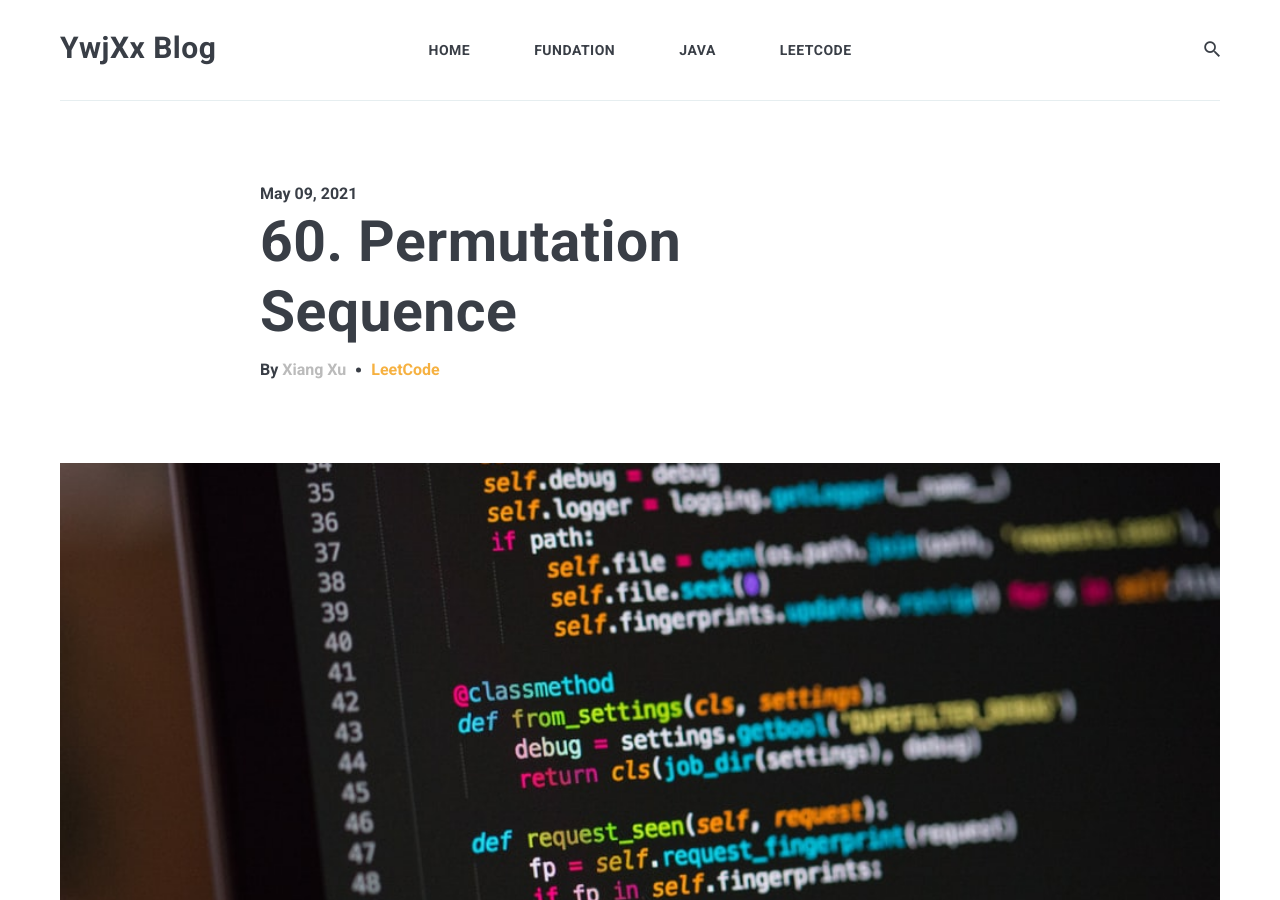
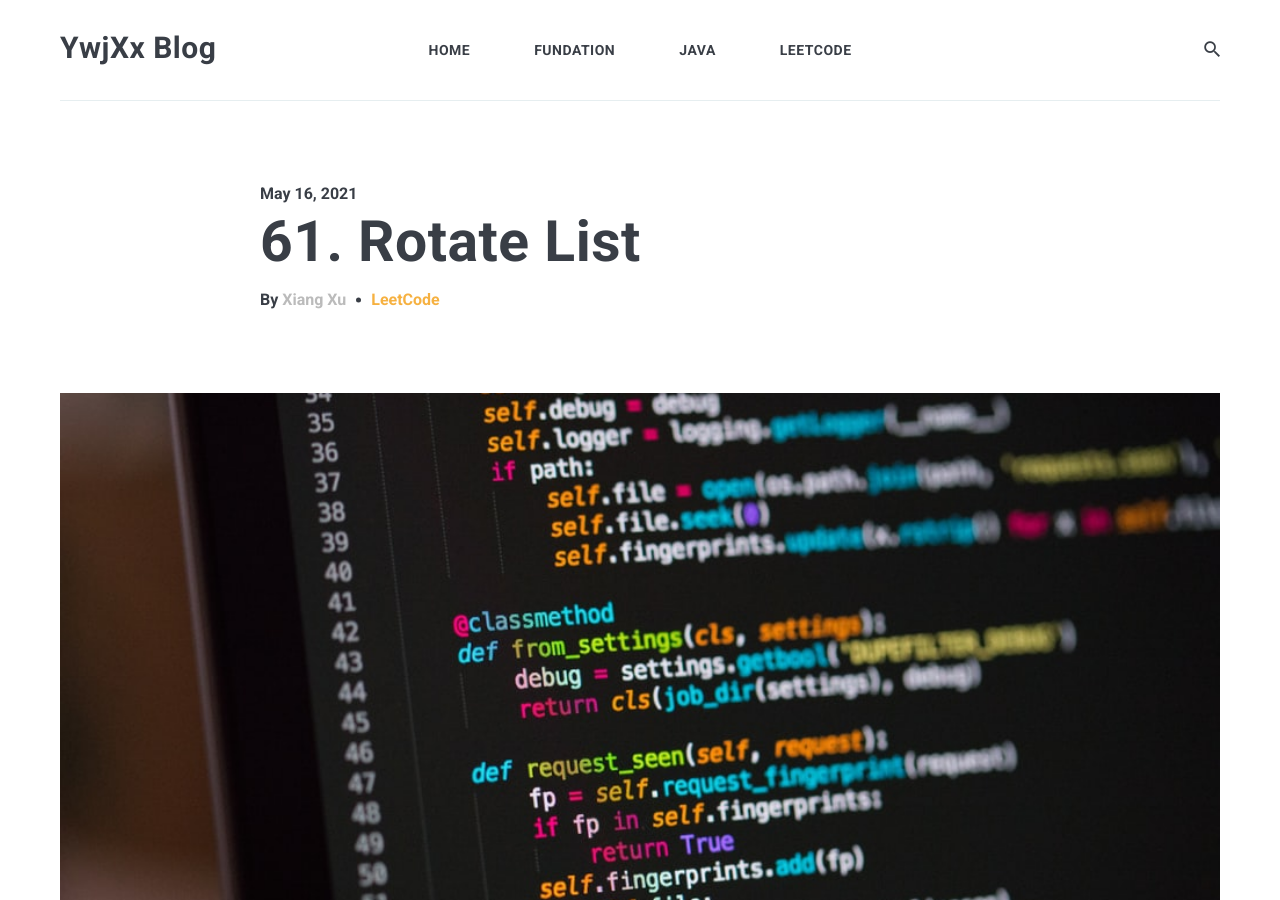
Before and after one commit to XiangXu/ywjxx, a Jekyll site: the page built from _posts/2021-05-16-LeetCode-61.markdown, in a window 1280 px wide and 900 px high. Built offline with Jekyll 4.4.1, drawn with Linux system fonts in a browser that asks for light colours; nearby versions of some CDN libraries; comment, search, counter and statistics services are not loaded.

Commit message:
leet code 61

```diff
--- a/_posts/2021-05-16-LeetCode-61.markdown
+++ b/_posts/2021-05-16-LeetCode-61.markdown
@@ -1,7 +1,7 @@
 ---
 layout: post
-title:  60. Permutation Sequence
-date:   2021-05-09 23:23
+title:  61. Rotate List
+date:   2021-05-16 23:23
 image:  leetcode.jpeg
 tags:   LeetCode
 ---
```
